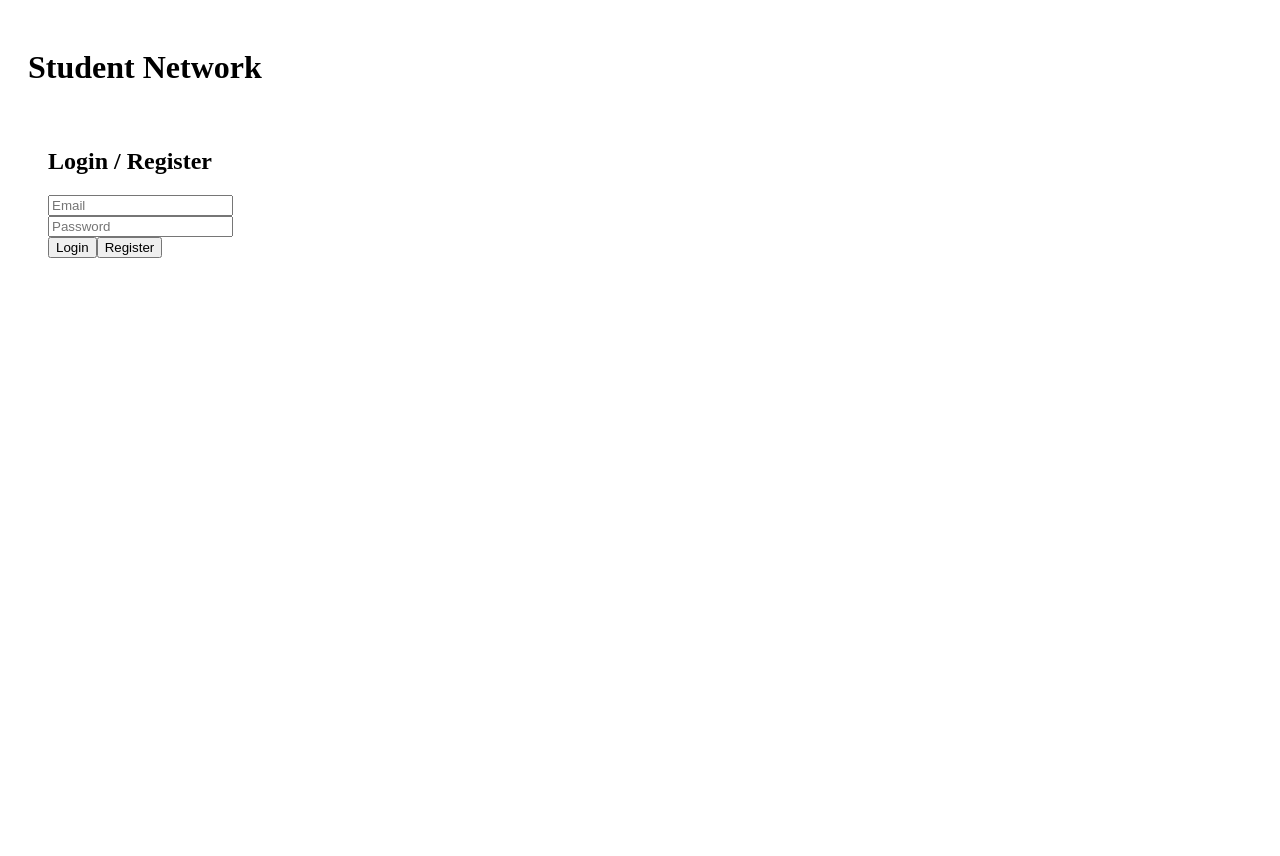
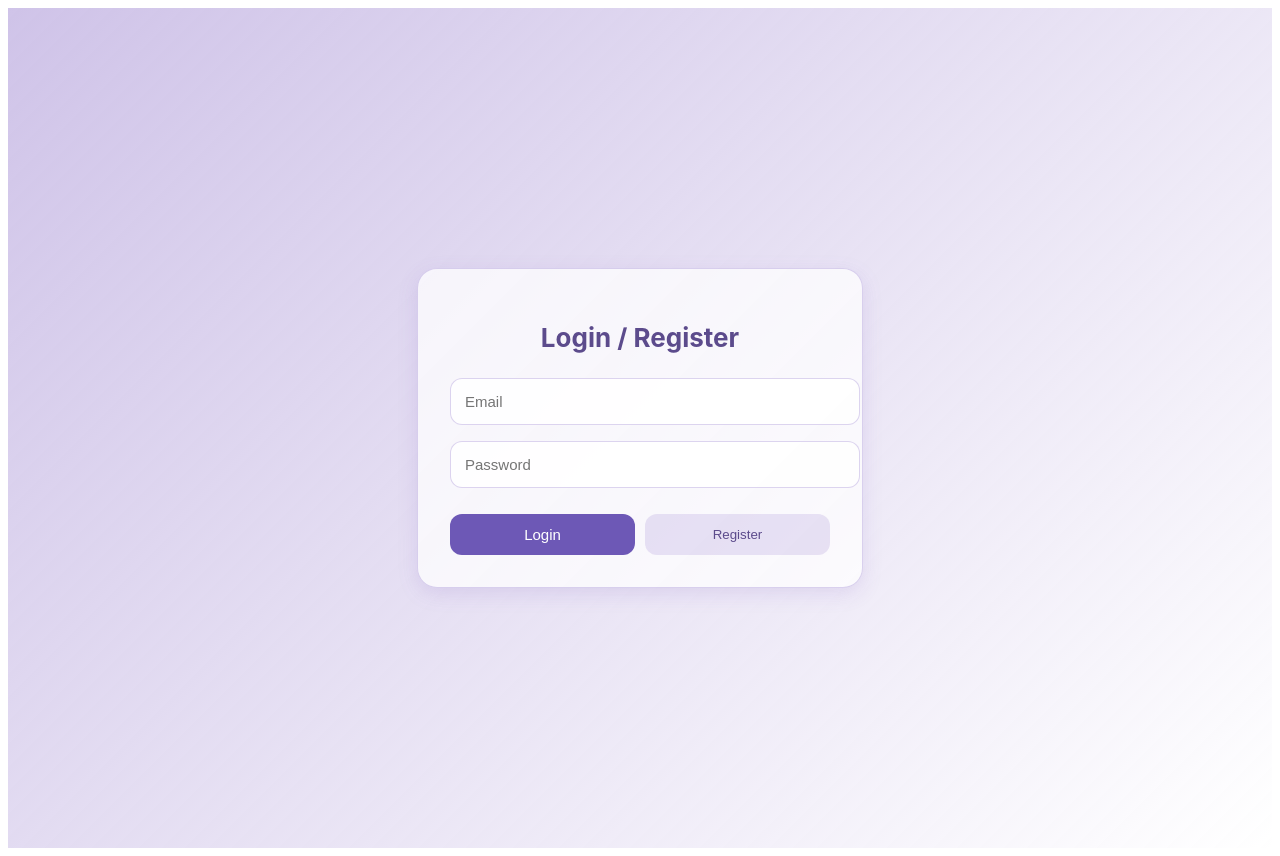
Before and after one commit to nuran-command/hallway-app, a React (Vite) app in the folder student-network-frontend/: page / in a window 1280 px wide. Before the commit the page ends 800 px from the top, so only its background shows below. Built offline with nearby package versions, Linux system fonts and the light colour scheme; no server answers.

Commit message:
Added: css styled pages

```diff
--- a/student-network-frontend/src/App.jsx
+++ b/student-network-frontend/src/App.jsx
@@ -1,17 +1,21 @@
 import React, { useEffect, useState } from 'react';
 import { Routes, Route, Navigate } from 'react-router-dom';
+
 import Boards from './components/Boards';
 import BoardPage from './components/BoardPage';
 import LoginPage from './components/LoginPage';
+
+import Header from './components/Header';
+
 import { auth } from './firebase';
-import { onAuthStateChanged, signOut } from 'firebase/auth';
+import { onAuthStateChanged } from 'firebase/auth';
 
 function App() {
   const [boards, setBoards] = useState([]);
   const [user, setUser] = useState(null);
   const [loadingUser, setLoadingUser] = useState(true);
 
-  // Listen for auth state changes
+  // Listen for Firebase auth state changes
   useEffect(() => {
     const unsubscribe = onAuthStateChanged(auth, (currentUser) => {
       setUser(currentUser);
@@ -20,7 +24,7 @@ function App() {
     return () => unsubscribe();
   }, []);
 
-  // Fetch boards
+  // Fetch boards from backend
   useEffect(() => {
     fetch('http://localhost:3000/api/boards')
       .then(res => res.json())
@@ -28,22 +32,13 @@ function App() {
       .catch(err => console.error(err));
   }, []);
 
-  const handleLogout = async () => {
-    await signOut(auth);
-  };
-
   if (loadingUser) return <p>Loading...</p>;
 
   return (
-    <div style={{ padding: '20px' }}>
-      <h1>Student Network</h1>
+    <div>
 
-      {user && (
-        <p>
-          Logged in as: <b>{user.email}</b>
-          <button onClick={handleLogout} style={{ marginLeft: '10px' }}>Logout</button>
-        </p>
-      )}
+      {/* Header only if logged in */}
+      <Header user={user} />
 
       <Routes>
         {!user ? (
--- /dev/null
+++ b/student-network-frontend/src/components/BoardPage.css
@@ -0,0 +1,131 @@
+/* ===== Основной контейнер ===== */
+.board-container {
+    max-width: 780px;
+    margin: 0 auto;
+    padding: 20px;
+    font-family: "Inter", sans-serif;
+  }
+
+  /* ===== Заголовок ===== */
+  .board-title {
+    font-size: 28px;
+    font-weight: 700;
+    color: #5c4b8c;
+    margin-bottom: 20px;
+  }
+
+  /* ===== Форма создания поста ===== */
+  .create-box {
+    background: rgba(93, 66, 147, 0.08);
+    backdrop-filter: blur(6px);
+    border: 1px solid rgba(93, 66, 147, 0.15);
+    padding: 16px;
+    border-radius: 16px;
+    margin-bottom: 30px;
+  }
+
+  .create-box input[type="text"] {
+    width: 100%;
+    padding: 12px;
+    border-radius: 12px;
+    border: 1px solid rgba(93, 66, 147, 0.25);
+    margin-bottom: 12px;
+    font-size: 15px;
+    outline: none;
+  }
+
+  .create-box input[type="file"] {
+    margin-bottom: 12px;
+  }
+
+  .create-btn {
+    background: #6d58b6;
+    color: white;
+    border: none;
+    padding: 10px 18px;
+    border-radius: 10px;
+    font-size: 15px;
+    cursor: pointer;
+    transition: 0.15s;
+  }
+
+  .create-btn:hover {
+    background: #7f6add;
+  }
+
+  /* ===== Сетка постов ===== */
+  .posts-grid {
+    margin-top: 10px;
+    padding: 0;
+    list-style: none;
+    display: grid;
+    grid-template-columns: 1fr;
+    gap: 16px;
+  }
+
+  /* ===== Каждая карточка поста ===== */
+  .post-card {
+    background: white;
+    border: 1px solid rgba(93, 66, 147, 0.15);
+    padding: 16px;
+    border-radius: 18px;
+    box-shadow: 0 4px 10px rgba(98, 61, 158, 0.08);
+    transition: transform 0.12s, box-shadow 0.12s;
+  }
+
+  .post-card:hover {
+    transform: translateY(-3px);
+    box-shadow: 0 6px 16px rgba(98, 61, 158, 0.12);
+  }
+
+  .post-card b {
+    color: #5a4a90;
+    font-size: 14px;
+  }
+
+  /* ===== Текст поста ===== */
+  .post-text {
+    margin-top: 6px;
+    margin-bottom: 10px;
+    font-size: 15px;
+    color: #333;
+  }
+
+  /* ===== Фотографии ===== */
+  .post-image {
+    width: 100%;
+    max-height: 400px;
+    object-fit: cover;
+    border-radius: 12px;
+    margin-top: 8px;
+  }
+
+  /* ===== Кнопка удаления ===== */
+  .delete-btn {
+    margin-top: 10px;
+    padding: 6px 14px;
+    font-size: 13px;
+    border-radius: 8px;
+    border: none;
+    cursor: pointer;
+    background: rgba(255, 0, 0, 0.08);
+    color: #c0392b;
+    transition: 0.15s;
+  }
+
+  .delete-btn:hover {
+    background: rgba(255, 0, 0, 0.18);
+  }
+
+  /* ===== Ошибки ===== */
+  .error-text {
+    color: #e74c3c;
+    margin-bottom: 10px;
+  }
+
+  /* ===== Адаптация под мобилку ===== */
+  @media (max-width: 600px) {
+    .post-card {
+      padding: 14px;
+    }
+  }
--- a/student-network-frontend/src/components/BoardPage.jsx
+++ b/student-network-frontend/src/components/BoardPage.jsx
@@ -1,7 +1,9 @@
 import React, { useEffect, useState } from 'react';
 import { useParams } from 'react-router-dom';
 import { ref, uploadBytes, getDownloadURL } from "firebase/storage";
-import { storage, auth } from "../firebase"; // auth добавлен для получения текущего пользователя
+import { storage, auth } from "../firebase";
+
+import "./BoardPage.css";
 
 function BoardPage() {
   const { id } = useParams();
@@ -76,31 +78,40 @@ function BoardPage() {
   };
 
   return (
-    <div style={{ padding: '20px' }}>
-      <h2>Board #{id}</h2>
+    <div className="board-container">
+  <h2 className="board-title">Board #{id}</h2>
 
-      {error && <p style={{ color: 'red' }}>{error}</p>}
+  {error && <p className="error-text">{error}</p>}
 
+  <div className="create-box">
     <input
       value={text}
       onChange={e => setText(e.target.value)}
       placeholder="Write a post..."
-      /><br/>
+      type="text"
+    />
 
-      <input type="file" onChange={e => setFile(e.target.files[0])} /><br/>
+    <input
+      type="file"
+      onChange={e => setFile(e.target.files[0])}
+    />
 
-      <button onClick={createPost} disabled={loading}>
+    <button onClick={createPost} disabled={loading} className="create-btn">
       {loading ? "Sending..." : "Send"}
     </button>
+  </div>
 
-      <ul>
+  <ul className="posts-grid">
     {posts.map(p => (
-          <li key={p.id} style={{ border: "1px solid #ccc", padding: "10px", marginBottom: "10px" }}>
-            <b>{p.userEmail}</b><br />
-            {p.text} <br />
-            {p.imageUrl && <img src={p.imageUrl} alt="" width="200" />} <br />
+      <li key={p.id} className="post-card">
+        <b>{p.userEmail}</b>
+        <p className="post-text">{p.text}</p>
+        {p.imageUrl && <img src={p.imageUrl} alt="" className="post-image" />}
+
         {auth.currentUser?.uid === p.userId && (
-              <button onClick={() => deletePost(p.id)}>Delete</button>
+          <button className="delete-btn" onClick={() => deletePost(p.id)}>
+            Delete
+          </button>
         )}
       </li>
     ))}
--- /dev/null
+++ b/student-network-frontend/src/components/Header.css
@@ -0,0 +1,38 @@
+.header {
+    width: 100%;
+    display: flex;
+    justify-content: space-between;
+    align-items: center;
+
+    background: rgba(118, 84, 190, 0.15);
+    padding: 14px 26px;
+    border-bottom: 1px solid rgba(118, 84, 190, 0.25);
+    backdrop-filter: blur(4px);
+  }
+
+  .header-title {
+    font-size: 22px;
+    font-weight: 700;
+    color: #4f3b84;
+    margin: 0;
+  }
+
+  .header-user {
+    color: #4f3b84;
+    font-size: 14px;
+    margin-right: 12px;
+  }
+
+  .header-btn {
+    padding: 8px 14px;
+    background: #6d58b6;
+    border: none;
+    border-radius: 8px;
+    color: white;
+    cursor: pointer;
+    transition: 0.15s;
+  }
+
+  .header-btn:hover {
+    background: #7f6add;
+  }
--- /dev/null
+++ b/student-network-frontend/src/components/Header.jsx
@@ -0,0 +1,23 @@
+import React from "react";
+import { signOut } from "firebase/auth";
+import { auth } from "../firebase";
+import "./Header.css";
+
+function Header({ user }) {
+  if (!user) return null;
+
+  return (
+    <div className="header">
+      <div className="header-left">
+        <h1 className="header-title">Student Network</h1>
+      </div>
+
+      <div className="header-right">
+        <span className="header-user">{user.email}</span>
+        <button className="header-btn" onClick={() => signOut(auth)}>Logout</button>
+      </div>
+    </div>
+  );
+}
+
+export default Header;
--- /dev/null
+++ b/student-network-frontend/src/components/LoginPage.css
@@ -0,0 +1,96 @@
+/* === Контейнер всего экрана === */
+.login-page {
+    height: 100vh;
+    display: flex;
+    justify-content: center;
+    align-items: center;
+    background: linear-gradient(
+      135deg,
+      rgba(118, 84, 190, 0.35),
+      rgba(255, 255, 255, 0.7)
+    );
+    backdrop-filter: blur(6px);
+    padding: 20px;
+    font-family: "Inter", sans-serif;
+  }
+
+  /* === Блок формы === */
+  .login-box {
+    width: 380px;
+    background: rgba(255, 255, 255, 0.75);
+    border: 1px solid rgba(118, 84, 190, 0.25);
+    border-radius: 20px;
+    box-shadow: 0 6px 20px rgba(118, 84, 190, 0.15);
+    padding: 32px;
+    text-align: center;
+  }
+
+  /* === Заголовок === */
+  .login-title {
+    font-size: 26px;
+    font-weight: 700;
+    margin-bottom: 25px;
+    color: #5c4b8c;
+  }
+
+  /* === Поля ввода === */
+  .login-input {
+    width: 100%;
+    padding: 14px;
+    margin-bottom: 16px;
+    border-radius: 12px;
+    border: 1px solid rgba(118, 84, 190, 0.25);
+    background: rgba(255, 255, 255, 0.9);
+    outline: none;
+    font-size: 15px;
+    transition: border 0.2s;
+  }
+
+  .login-input:focus {
+    border-color: #6d58b6;
+  }
+
+  /* === Кнопки === */
+  .login-buttons {
+    display: flex;
+    gap: 10px;
+    margin-top: 10px;
+  }
+
+  .login-btn {
+    flex: 1;
+    padding: 12px;
+    border-radius: 12px;
+    border: none;
+    font-size: 15px;
+    cursor: pointer;
+    background: #6d58b6;
+    color: white;
+    transition: 0.15s;
+  }
+
+  .login-btn:hover {
+    background: #7f6add;
+  }
+
+  .register-btn {
+    flex: 1;
+    padding: 12px;
+    border-radius: 12px;
+    cursor: pointer;
+    border: none;
+    background: rgba(118, 84, 190, 0.15);
+    color: #5c4b8c;
+    transition: 0.15s;
+  }
+
+  .register-btn:hover {
+    background: rgba(118, 84, 190, 0.25);
+  }
+
+  /* === Ошибка === */
+  .error-text {
+    color: #c0392b;
+    font-size: 14px;
+    margin-bottom: 12px;
+  }
--- a/student-network-frontend/src/components/LoginPage.jsx
+++ b/student-network-frontend/src/components/LoginPage.jsx
@@ -1,6 +1,7 @@
 import React, { useState } from 'react';
 import { auth } from '../firebase';
 import { signInWithEmailAndPassword, createUserWithEmailAndPassword } from "firebase/auth";
+import "./LoginPage.css";
 
 function LoginPage({ onLogin }) {
   const [email, setEmail] = useState("");
@@ -26,13 +27,33 @@ function LoginPage({ onLogin }) {
   };
 
   return (
-    <div style={{ padding: 20 }}>
-      <h2>Login / Register</h2>
-      {error && <p style={{ color: 'red' }}>{error}</p>}
-      <input type="email" placeholder="Email" value={email} onChange={e => setEmail(e.target.value)} /><br/>
-      <input type="password" placeholder="Password" value={password} onChange={e => setPassword(e.target.value)} /><br/>
-      <button onClick={login}>Login</button>
-      <button onClick={register}>Register</button>
+    <div className="login-page">
+      <div className="login-box">
+        <h2 className="login-title">Login / Register</h2>
+
+        {error && <p className="error-text">{error}</p>}
+
+        <input
+          type="email"
+          className="login-input"
+          placeholder="Email"
+          value={email}
+          onChange={e => setEmail(e.target.value)}
+        />
+
+        <input
+          type="password"
+          className="login-input"
+          placeholder="Password"
+          value={password}
+          onChange={e => setPassword(e.target.value)}
+        />
+
+        <div className="login-buttons">
+          <button className="login-btn" onClick={login}>Login</button>
+          <button className="register-btn" onClick={register}>Register</button>
+        </div>
+      </div>
     </div>
   );
 }
--- a/student-network-frontend/src/style.css
+++ /dev/null
@@ -1,96 +0,0 @@
-:root {
-  font-family: system-ui, Avenir, Helvetica, Arial, sans-serif;
-  line-height: 1.5;
-  font-weight: 400;
-
-  color-scheme: light dark;
-  color: rgba(255, 255, 255, 0.87);
-  background-color: #242424;
-
-  font-synthesis: none;
-  text-rendering: optimizeLegibility;
-  -webkit-font-smoothing: antialiased;
-  -moz-osx-font-smoothing: grayscale;
-}
-
-a {
-  font-weight: 500;
-  color: #646cff;
-  text-decoration: inherit;
-}
-a:hover {
-  color: #535bf2;
-}
-
-body {
-  margin: 0;
-  display: flex;
-  place-items: center;
-  min-width: 320px;
-  min-height: 100vh;
-}
-
-h1 {
-  font-size: 3.2em;
-  line-height: 1.1;
-}
-
-#app {
-  max-width: 1280px;
-  margin: 0 auto;
-  padding: 2rem;
-  text-align: center;
-}
-
-.logo {
-  height: 6em;
-  padding: 1.5em;
-  will-change: filter;
-  transition: filter 300ms;
-}
-.logo:hover {
-  filter: drop-shadow(0 0 2em #646cffaa);
-}
-.logo.vanilla:hover {
-  filter: drop-shadow(0 0 2em #f7df1eaa);
-}
-
-.card {
-  padding: 2em;
-}
-
-.read-the-docs {
-  color: #888;
-}
-
-button {
-  border-radius: 8px;
-  border: 1px solid transparent;
-  padding: 0.6em 1.2em;
-  font-size: 1em;
-  font-weight: 500;
-  font-family: inherit;
-  background-color: #1a1a1a;
-  cursor: pointer;
-  transition: border-color 0.25s;
-}
-button:hover {
-  border-color: #646cff;
-}
-button:focus,
-button:focus-visible {
-  outline: 4px auto -webkit-focus-ring-color;
-}
-
-@media (prefers-color-scheme: light) {
-  :root {
-    color: #213547;
-    background-color: #ffffff;
-  }
-  a:hover {
-    color: #747bff;
-  }
-  button {
-    background-color: #f9f9f9;
-  }
-}
```
Lines whose indentation alone changed are shown as unchanged.
